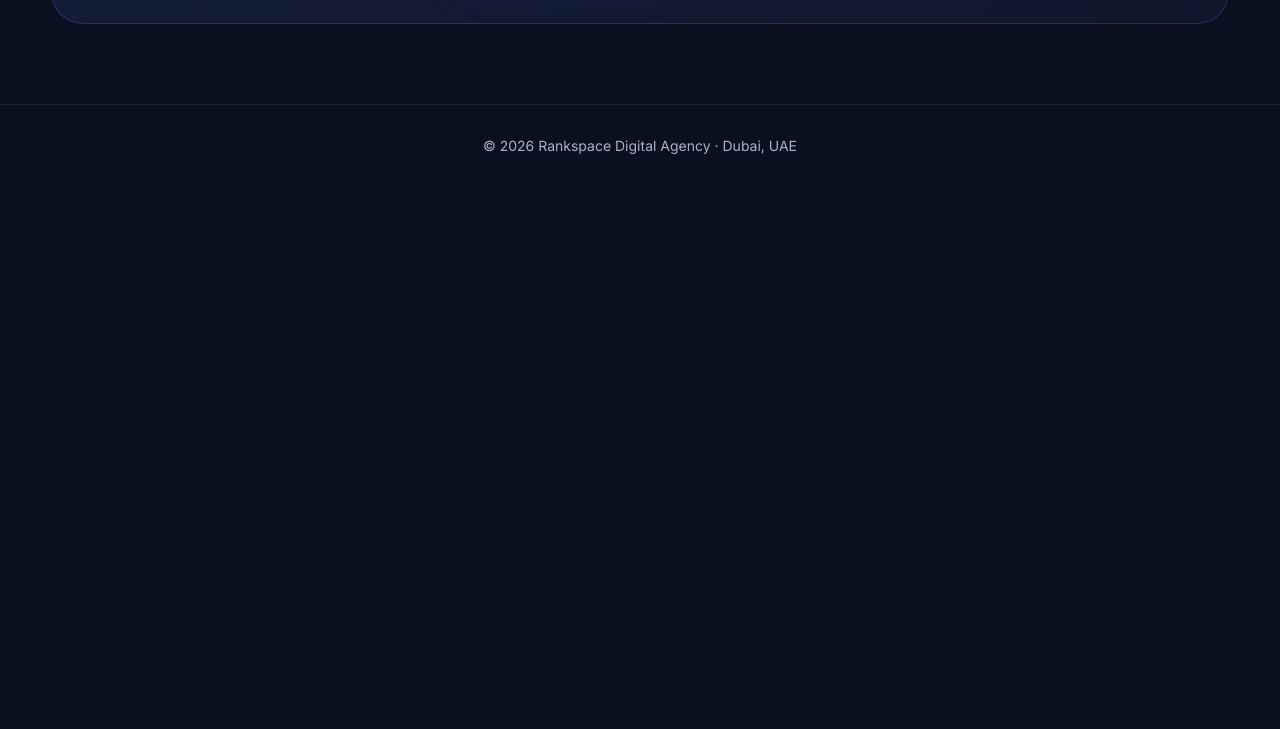
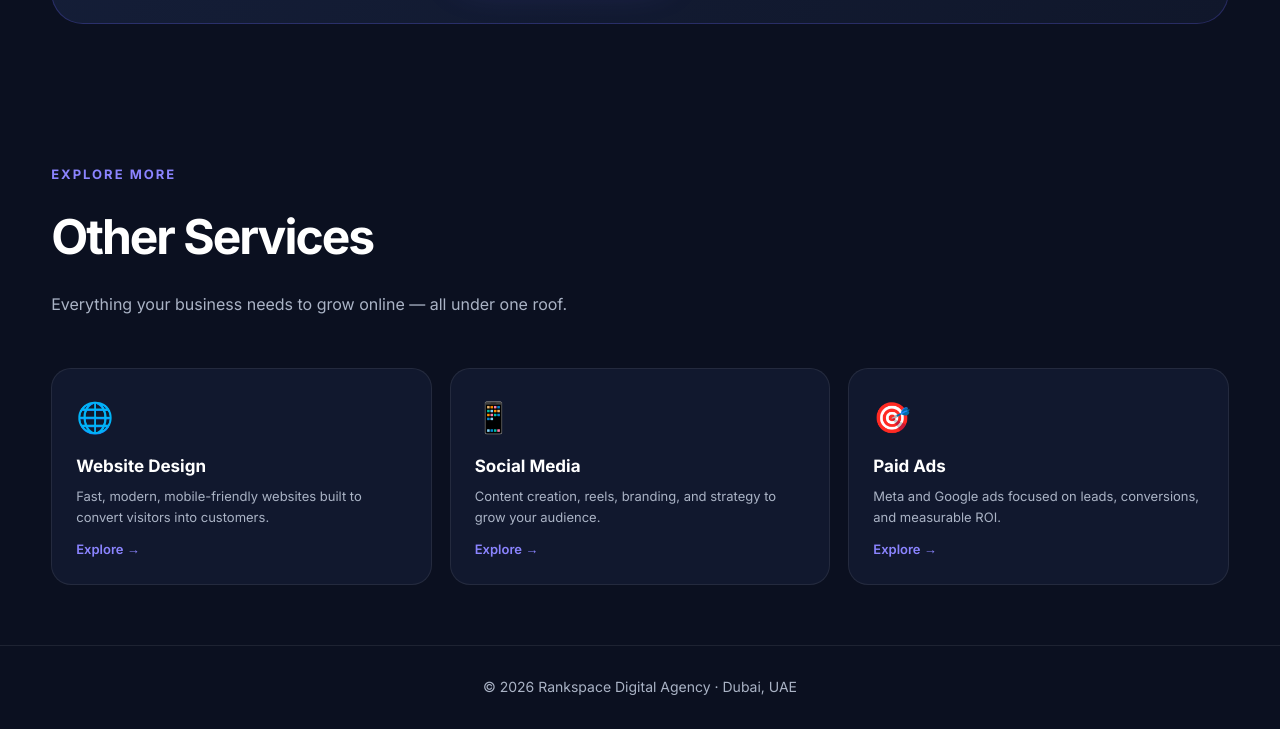
Before and after one commit to rankspacedubai/rankspacedubai.github.io, a plain HTML site: page seo.html in a window 1280 px wide. Shown: the part 4900-5629 px from the top of the page. Before the commit the page ends 5088 px from the top, so only its background shows below. Drawn offline with Linux system fonts and the light colour scheme.

Commit message:
Update seo.html

```diff
--- a/seo.html
+++ b/seo.html
@@ -89,6 +89,14 @@
     .cta-buttons{display:flex;gap:16px;justify-content:center;flex-wrap:wrap;}
     footer{border-top:1px solid var(--border);padding:30px 0;color:var(--muted);text-align:center;font-size:14px;}
     @media(max-width:900px){.nav-links{display:none;}.cta-box{padding:40px 24px;}.pricing-table th:nth-child(n+3),.pricing-table td:nth-child(n+3){display:none;}}
+
+    .other-services{display:grid;grid-template-columns:repeat(auto-fit,minmax(220px,1fr));gap:18px;}
+    .other-service-card{background:var(--card);border:1px solid var(--border);border-radius:20px;padding:24px;transition:.3s;display:block;}
+    .other-service-card:hover{border-color:rgba(108,99,255,.4);transform:translateY(-4px);}
+    .other-service-card .os-icon{font-size:30px;margin-bottom:12px;}
+    .other-service-card h4{font-size:17px;margin-bottom:6px;}
+    .other-service-card p{color:var(--muted);font-size:13px;}
+    .other-service-card .os-link{color:var(--primary2);font-size:13px;font-weight:600;margin-top:12px;display:block;}
   </style>
 </head>
 <body>
@@ -295,6 +303,35 @@
   </div>
 </section>
 
+
+<section style="padding:60px 0;">
+  <div class="container">
+    <div class="section-label">Explore More</div>
+    <h2>Other Services</h2>
+    <p class="section-sub">Everything your business needs to grow online — all under one roof.</p>
+    <div class="other-services">
+      <a href="website-design.html" class="other-service-card">
+        <div class="os-icon">🌐</div>
+        <h4>Website Design</h4>
+        <p>Fast, modern, mobile-friendly websites built to convert visitors into customers.</p>
+        <span class="os-link">Explore →</span>
+      </a>
+      <a href="social-media.html" class="other-service-card">
+        <div class="os-icon">📱</div>
+        <h4>Social Media</h4>
+        <p>Content creation, reels, branding, and strategy to grow your audience.</p>
+        <span class="os-link">Explore →</span>
+      </a>
+      <a href="paid-ads.html" class="other-service-card">
+        <div class="os-icon">🎯</div>
+        <h4>Paid Ads</h4>
+        <p>Meta and Google ads focused on leads, conversions, and measurable ROI.</p>
+        <span class="os-link">Explore →</span>
+      </a>
+    </div>
+  </div>
+</section>
+
 <footer>
   <div class="container">© 2026 Rankspace Digital Agency · Dubai, UAE</div>
 </footer>
```
